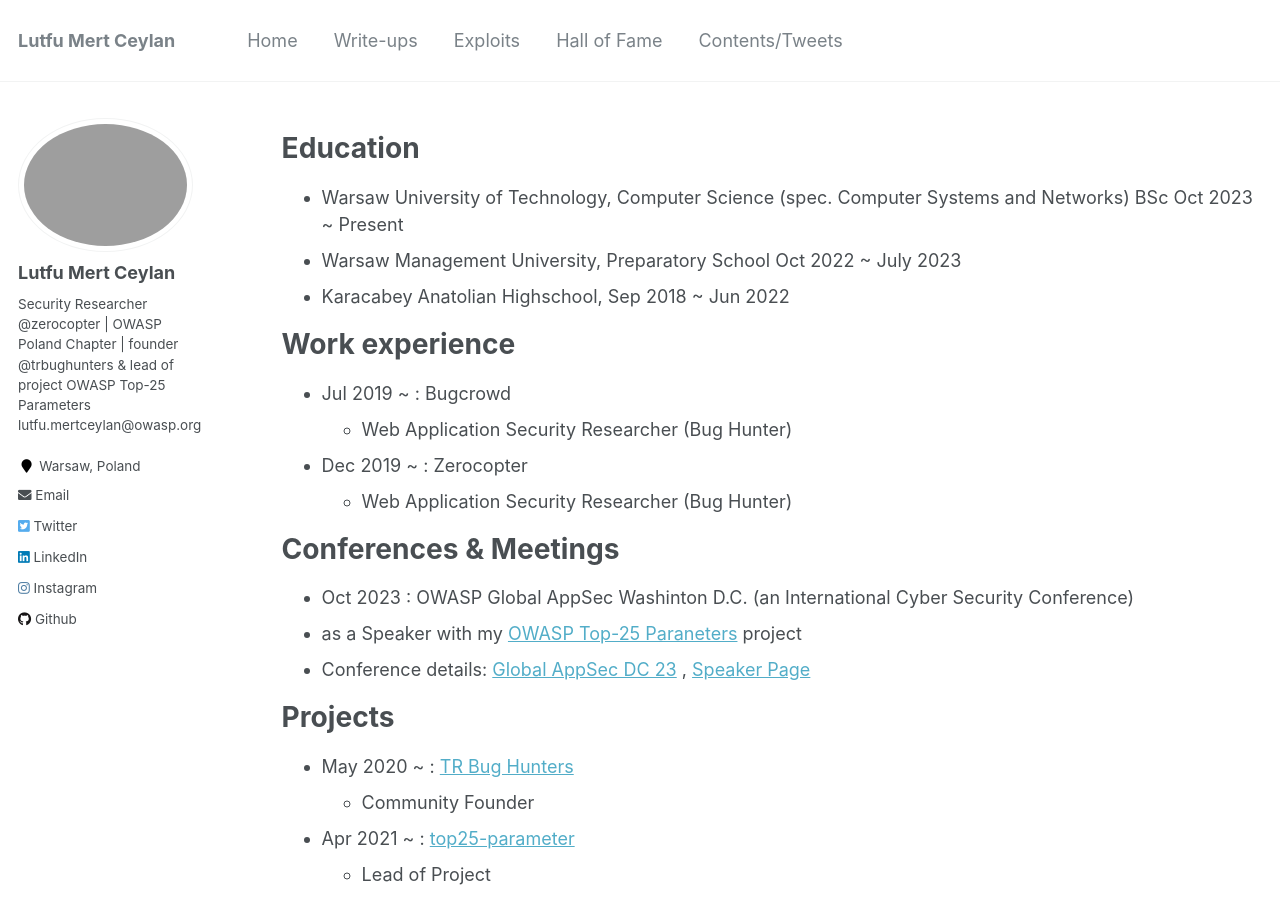
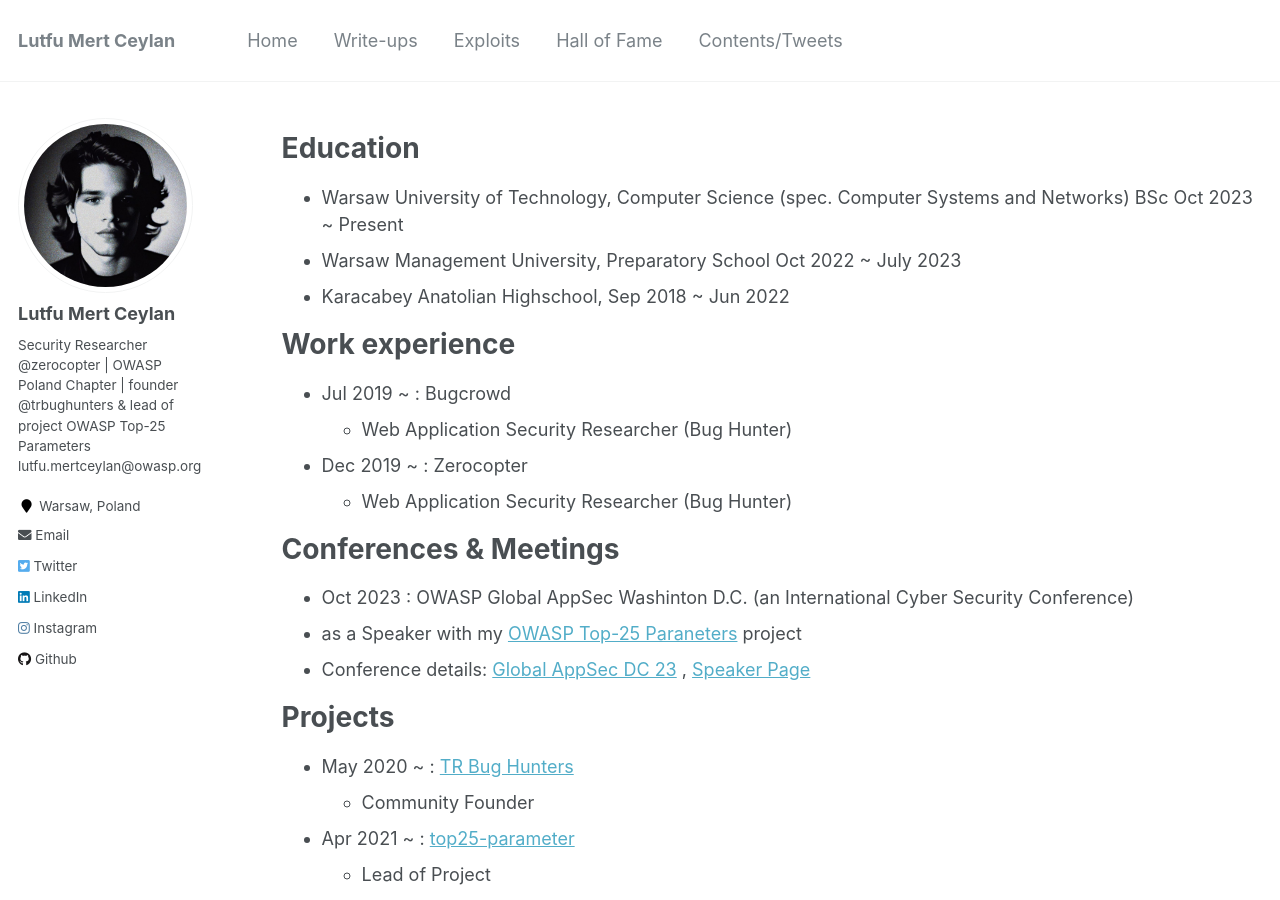
Before and after one commit to lutfumertceylan/mywebsite, a Jekyll site: the page built from _pages/cv.md, in a window 1280 px wide and 900 px high. Built offline with Jekyll 4.4.1, drawn with Linux system fonts in a browser that asks for light colours.

Commit message:
Update _config.yml

```diff
--- a/_config.yml
+++ b/_config.yml
@@ -81,7 +81,7 @@ analytics:
 # Site Author
 author:
   name             : "Lutfu Mert Ceylan"
-  avatar           : "pph.png"
+  avatar           : "pph.jpeg"
   bio              : "Security Researcher @zerocopter | OWASP Poland Chapter | founder @trbughunters & lead of project OWASP Top-25 Parameters <br> lutfu.mertceylan@owasp.org"
   location         : "Warsaw, Poland"
   employer         :
```
